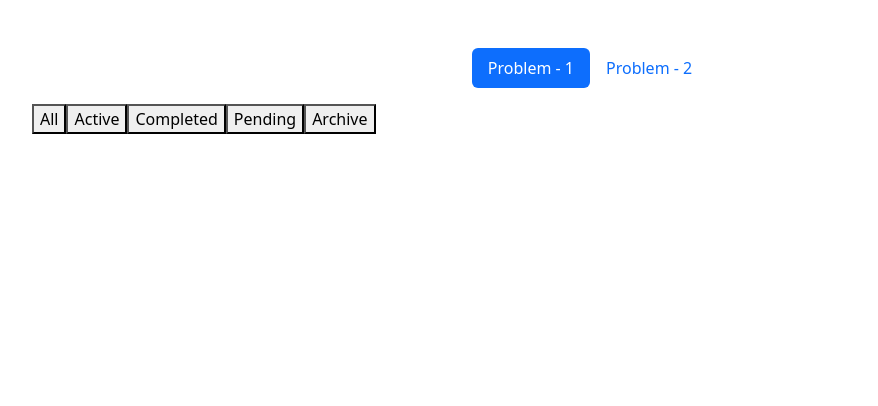
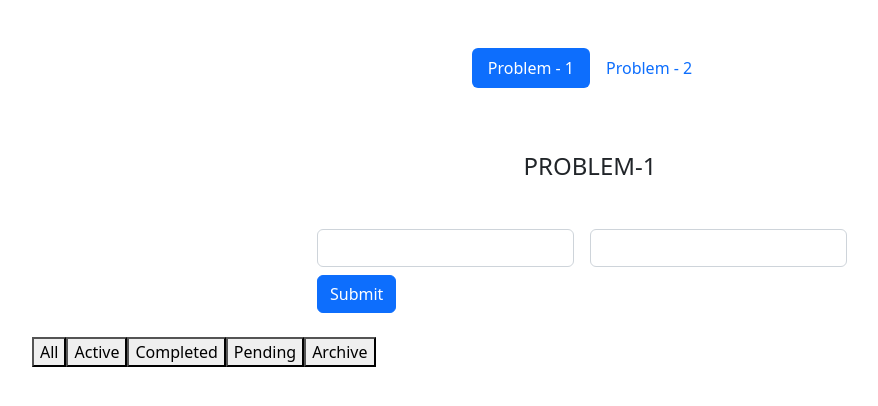
Before and after one commit to nrshakib/mw-react-task, a React (Vite) app: page /problem-1 in a window 1280 px wide. Shown: the top 406 px of the page, without its empty margins (50-928 px from the left). Built offline with nearby package versions, Linux system fonts and the light colour scheme.

Commit message:
added Task Form

```diff
--- /dev/null
+++ b/src/components/problem-1/TaskForm.jsx
@@ -0,0 +1,31 @@
+const TaskForm = () => {
+  const handleSubmit = (e) => {
+    e.preventDefault();
+  };
+
+  return (
+    <div className="row justify-content-center mt-5">
+      <h4 className="text-center text-uppercase mb-5">Problem-1</h4>
+      <div className="col-6">
+        <form
+          className="row gy-2 gx-3 align-items-center mb-4"
+          onSubmit={handleSubmit}
+        >
+          <div className="col-auto">
+            <input className="form-control" type="text" name="name" />
+          </div>
+          <div className="col-auto">
+            <input className="form-control" type="text" name="status" />
+          </div>
+          <div className="col-auto">
+            <button type="submit" className="btn btn-primary">
+              Submit
+            </button>
+          </div>
+        </form>
+      </div>
+    </div>
+  );
+};
+
+export default TaskForm;
--- a/src/components/problem-1/Tasks.jsx
+++ b/src/components/problem-1/Tasks.jsx
@@ -1,6 +1,9 @@
+import TaskForm from "./TaskForm";
+
 const Tasks = () => {
   return (
     <div>
+      <TaskForm />
       <div className="col-8">
         <ul className="nav nav-pills mb-3" id="pills-tab" role="tablist">
           <li>
```
